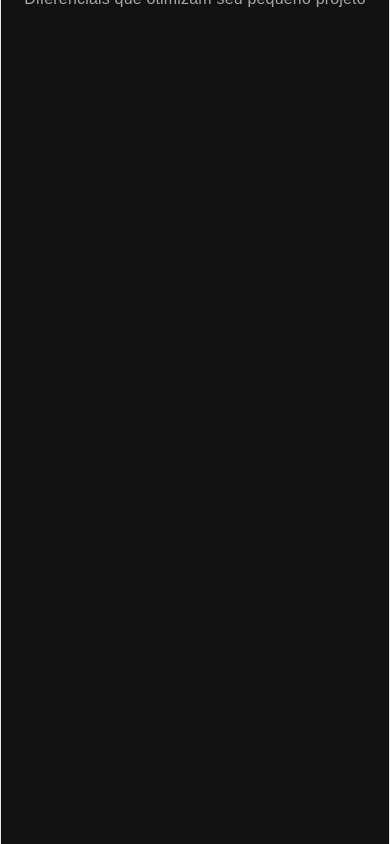
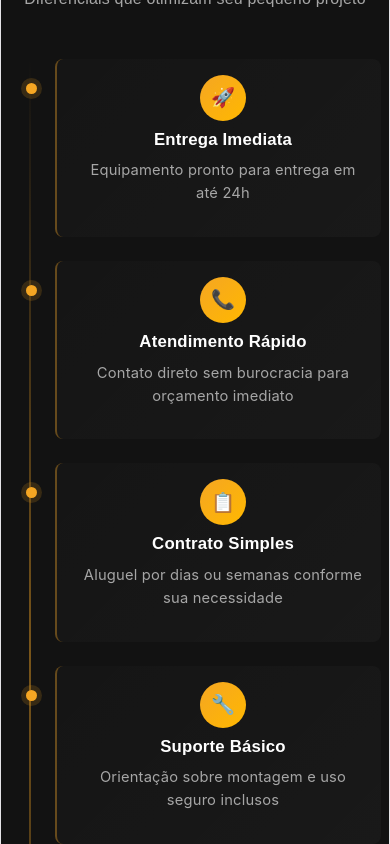
Before and after one commit to kaykyrugani/toplocacoes, a React (Vite) app: page /balancim-manual in a window 390 px wide. Shown: the part 7760-8604 px from the top of the page. Built offline with nearby package versions, Linux system fonts and the light colour scheme.

Commit message:
att pqcomparcom top

```diff
--- a/src/components/sections/ProductDifferentials.css
+++ b/src/components/sections/ProductDifferentials.css
@@ -3,55 +3,142 @@
   background-color: var(--bg-alt);
 }
 
-.product-differentials__grid {
-  display: grid;
-  grid-template-columns: repeat(auto-fit, minmax(250px, 1fr));
+.product-differentials .product-differentials__timeline {
+  position: relative;
+  margin-top: var(--space-2xl);
+  display: flex;
+  flex-direction: column;
   gap: var(--space-xl);
-  margin-top: var(--space-2xl);
 }
 
-.differential-item {
-  background-color: var(--surface);
-  padding: var(--space-lg);
-  border-radius: var(--radius-md);
-  text-align: center;
-  transition: transform 0.3s ease;
-  border: 1px solid transparent;
+.product-differentials .product-differentials__timeline::before {
+  content: '';
+  position: absolute;
+  top: 0;
+  bottom: 0;
+  left: 50%;
+  width: 2px;
+  transform: translateX(-50%);
+  background: linear-gradient(
+    180deg,
+    rgba(245, 166, 35, 0),
+    rgba(245, 166, 35, 0.45),
+    rgba(245, 166, 35, 0)
+  );
+  pointer-events: none;
 }
 
-.differential-item:hover {
-  transform: translateY(-4px);
-  border-color: var(--primary);
+.product-differentials .timeline-item {
+  position: relative;
+  display: flex;
+  width: 100%;
+  opacity: 0;
+  transform: translateY(18px);
+  animation: productDifferentialFadeIn 0.55s ease forwards;
 }
 
-.differential-item__icon {
-  width: 70px;
-  height: 70px;
-  background: linear-gradient(135deg, var(--primary), var(--primary-strong));
+.product-differentials .timeline-item:nth-child(1) { animation-delay: 0.05s; }
+.product-differentials .timeline-item:nth-child(2) { animation-delay: 0.12s; }
+.product-differentials .timeline-item:nth-child(3) { animation-delay: 0.19s; }
+.product-differentials .timeline-item:nth-child(4) { animation-delay: 0.26s; }
+.product-differentials .timeline-item:nth-child(5) { animation-delay: 0.33s; }
+.product-differentials .timeline-item:nth-child(6) { animation-delay: 0.40s; }
+
+.product-differentials .timeline-item--left {
+  justify-content: flex-start;
+  padding-right: calc(50% + var(--space-xl));
+}
+
+.product-differentials .timeline-item--right {
+  justify-content: flex-end;
+  padding-left: calc(50% + var(--space-xl));
+}
+
+.product-differentials .timeline-item__content {
+  position: relative;
+  width: 100%;
+  max-width: 520px;
+  padding: var(--space-lg) var(--space-lg) var(--space-lg) calc(var(--space-lg) + 10px);
+  border-left: 2px solid rgba(245, 166, 35, 0.35);
+  background: linear-gradient(135deg, rgba(255, 255, 255, 0.015), rgba(255, 255, 255, 0.03));
+  border-radius: var(--radius-md);
+}
+
+.product-differentials .timeline-item__content::before {
+  content: '';
+  position: absolute;
+  top: 28px;
+  width: 11px;
+  height: 11px;
   border-radius: 50%;
-  display: flex;
+  background-color: var(--primary);
+  box-shadow: 0 0 0 5px rgba(245, 166, 35, 0.16);
+}
+
+.product-differentials .timeline-item--left .timeline-item__content::before {
+  right: calc(-1 * (var(--space-xl) + 7px));
+}
+
+.product-differentials .timeline-item--right .timeline-item__content::before {
+  left: calc(-1 * (var(--space-xl) + 7px));
+}
+
+.product-differentials .timeline-item__icon {
+  width: 52px;
+  height: 52px;
+  margin-bottom: var(--space-md);
+  border-radius: 50%;
+  display: inline-flex;
   align-items: center;
   justify-content: center;
-  margin: 0 auto var(--space-md);
+  background: linear-gradient(135deg, var(--primary), var(--primary-strong));
+  color: #111;
 }
 
-.differential-item__emoji {
-  font-size: 2rem;
+.product-differentials .timeline-item__emoji {
+  font-size: 1.35rem;
+  line-height: 1;
 }
 
-.differential-item__title {
+.product-differentials .timeline-item__title {
   font-family: var(--font-sub);
-  font-size: 1.125rem;
+  font-size: 1.18rem;
   font-weight: 600;
   color: var(--text);
   margin-bottom: var(--space-sm);
+  line-height: 1.35;
 }
 
-.differential-item__description {
+.product-differentials .timeline-item__description {
   font-family: var(--font-body);
-  font-size: 0.95rem;
+  font-size: 0.98rem;
   color: var(--text-secondary);
-  line-height: 1.5;
+  line-height: 1.65;
+}
+
+@keyframes productDifferentialFadeIn {
+  to {
+    opacity: 1;
+    transform: translateY(0);
+  }
+}
+
+@media (max-width: 1024px) {
+  .product-differentials .timeline-item--left {
+    padding-right: calc(50% + var(--space-lg));
+  }
+
+  .product-differentials .timeline-item--right {
+    padding-left: calc(50% + var(--space-lg));
+  }
+
+  .product-differentials .timeline-item--left .timeline-item__content::before {
+    right: calc(-1 * (var(--space-lg) + 7px));
+  }
+
+  .product-differentials .timeline-item--right .timeline-item__content::before {
+    left: calc(-1 * (var(--space-lg) + 7px));
+  }
 }
 
 @media (max-width: 768px) {
@@ -59,21 +146,51 @@
     padding: var(--space-xl) 0;
   }
 
-  .product-differentials__grid {
-    grid-template-columns: repeat(auto-fit, minmax(200px, 1fr));
+  .product-differentials .product-differentials__timeline {
     gap: var(--space-lg);
   }
 
-  .differential-item {
-    padding: var(--space-md);
+  .product-differentials .product-differentials__timeline::before {
+    left: 20px;
+    transform: none;
   }
 
-  .differential-item__icon {
-    width: 50px;
-    height: 50px;
+  .product-differentials .timeline-item,
+  .product-differentials .timeline-item--left,
+  .product-differentials .timeline-item--right {
+    justify-content: flex-start;
+    padding: 0 0 0 calc(var(--space-xl) + 14px);
   }
 
-  .differential-item__emoji {
-    font-size: 1.5rem;
+  .product-differentials .timeline-item__content {
+    max-width: none;
+    padding: var(--space-md) var(--space-md) var(--space-md) var(--space-lg);
+  }
+
+  .product-differentials .timeline-item__content::before,
+  .product-differentials .timeline-item--left .timeline-item__content::before,
+  .product-differentials .timeline-item--right .timeline-item__content::before {
+    left: calc(-1 * (var(--space-lg) + 7px));
+    right: auto;
+    top: 24px;
+  }
+
+  .product-differentials .timeline-item__icon {
+    width: 46px;
+    height: 46px;
+    margin-bottom: var(--space-sm);
+  }
+
+  .product-differentials .timeline-item__emoji {
+    font-size: 1.2rem;
+  }
+
+  .product-differentials .timeline-item__title {
+    font-size: 1.05rem;
+  }
+
+  .product-differentials .timeline-item__description {
+    font-size: 0.92rem;
+    line-height: 1.55;
   }
 }
--- a/src/components/sections/ProductDifferentials.jsx
+++ b/src/components/sections/ProductDifferentials.jsx
@@ -1,11 +1,58 @@
-import React from 'react'
+import React, { useEffect, useRef, useState } from 'react'
 import Container from '../ui/Container'
 import SectionTitle from '../ui/SectionTitle'
 import './ProductDifferentials.css'
 
 const ProductDifferentials = ({ content }) => {
+  const sectionRef = useRef(null)
+  const itemRefs = useRef([])
+  const [isSectionActive, setIsSectionActive] = useState(false)
+
+  useEffect(() => {
+    const sectionElement = sectionRef.current
+    if (!sectionElement) return undefined
+
+    const sectionObserver = new IntersectionObserver(
+      ([entry]) => {
+        if (!entry.isIntersecting) return
+        setIsSectionActive(true)
+        sectionObserver.unobserve(sectionElement)
+      },
+      {
+        threshold: 0.3,
+      }
+    )
+
+    sectionObserver.observe(sectionElement)
+
+    return () => sectionObserver.disconnect()
+  }, [])
+
+  useEffect(() => {
+    if (!isSectionActive) return undefined
+
+    const itemObserver = new IntersectionObserver(
+      (entries) => {
+        entries.forEach((entry) => {
+          if (!entry.isIntersecting) return
+          entry.target.classList.add('is-visible')
+          itemObserver.unobserve(entry.target)
+        })
+      },
+      {
+        threshold: 0.45,
+      }
+    )
+
+    itemRefs.current.forEach((item) => {
+      if (item) itemObserver.observe(item)
+    })
+
+    return () => itemObserver.disconnect()
+  }, [isSectionActive, content.items])
+
   return (
-    <section className="product-differentials">
+    <section ref={sectionRef} className="product-differentials">
       <Container>
         <SectionTitle
           title={content.title}
@@ -13,16 +60,28 @@ const ProductDifferentials = ({ content }) => {
           alignment="center"
         />
 
-        <div className="product-differentials__grid">
-          {content.items.map((item, index) => (
-            <div key={index} className="differential-item">
-              <div className="differential-item__icon">
-                <span className="differential-item__emoji">{item.icon}</span>
-              </div>
-              <h3 className="differential-item__title">{item.title}</h3>
-              <p className="differential-item__description">{item.description}</p>
-            </div>
-          ))}
+        <div className="product-differentials__timeline">
+          {content.items.map((item, index) => {
+            const sideClass = index % 2 === 0 ? 'timeline-item--left' : 'timeline-item--right'
+            return (
+              <article
+                key={index}
+                ref={(element) => {
+                  itemRefs.current[index] = element
+                }}
+                className={`timeline-item ${sideClass}`}
+                style={{ '--item-delay': `${index * 90}ms` }}
+              >
+                <div className="timeline-item__content">
+                  <div className="timeline-item__icon">
+                    <span className="timeline-item__emoji">{item.icon}</span>
+                  </div>
+                  <h3 className="timeline-item__title">{item.title}</h3>
+                  <p className="timeline-item__description">{item.description}</p>
+                </div>
+              </article>
+            )
+          })}
         </div>
       </Container>
     </section>
```
Also changed, not shown: 1 other file (tests, documents, lock files or other folders).
